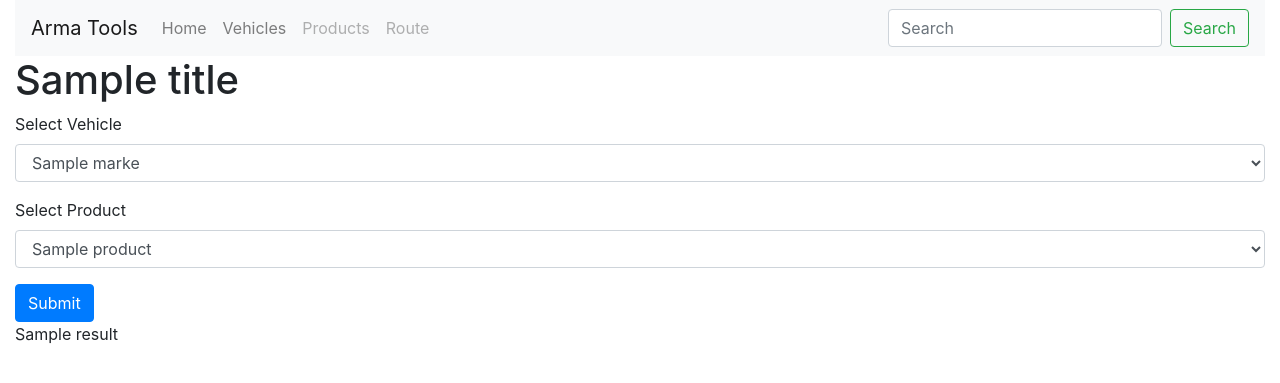
After one commit to romeo-25-04/mongo_cortes, a Flask app: template app/templates/route.html in a window 1280 px wide. The commit adds this page. Shown: the top 383 px of the page. Run offline with Flask 2, Linux system fonts and the light colour scheme; the template is opened without the code that fills it: most values are stand-ins (such as "Sample title", 1, 10 or a date in 2020); some libraries are stand-ins or nearby versions.

Commit message:
add route calculation

```diff
--- a/app/templates/index.html
+++ b/app/templates/index.html
@@ -12,7 +12,8 @@
 <body class="container-fluid">
 <nav class="navbar navbar-expand-lg navbar-light bg-light">
     <a class="navbar-brand" href="/">Arma Tools</a>
-      <button class="navbar-toggler" type="button" data-toggle="collapse" data-target="#mainNavbar" aria-controls="mainNavbar" aria-expanded="false" aria-label="Toggle navigation">
+    <button class="navbar-toggler" type="button" data-toggle="collapse" data-target="#mainNavbar"
+            aria-controls="mainNavbar" aria-expanded="false" aria-label="Toggle navigation">
         <span class="navbar-toggler-icon"></span>
     </button>
 
@@ -27,6 +28,9 @@
             <li class="nav-item {{ acProd }}">
                 <a class="nav-link disabled" href="/products">Products</a>
             </li>
+            <li class="nav-item {{ acRoute }}">
+                <a class="nav-link disabled" href="/route">Route</a>
+            </li>
         </ul>
         <form class="form-inline my-2 my-lg-0">
             <input class="form-control mr-sm-2" type="search" placeholder="Search" aria-label="Search">
@@ -34,7 +38,6 @@
         </form>
     </div>
 </nav>
-
 
 
 <h1>{{ title }}</h1>
@@ -46,8 +49,12 @@
 
 <!-- Optional JavaScript -->
 <!-- jQuery first, then Popper.js, then Bootstrap JS -->
-    <script src="https://code.jquery.com/jquery-3.2.1.slim.min.js" integrity="sha384-KJ3o2DKtIkvYIK3UENzmM7KCkRr/rE9/Qpg6aAZGJwFDMVNA/GpGFF93hXpG5KkN" crossorigin="anonymous"></script>
-    <script src="https://cdnjs.cloudflare.com/ajax/libs/popper.js/1.12.9/umd/popper.min.js" integrity="sha384-ApNbgh9B+Y1QKtv3Rn7W3mgPxhU9K/ScQsAP7hUibX39j7fakFPskvXusvfa0b4Q" crossorigin="anonymous"></script>
+<script src="https://code.jquery.com/jquery-3.2.1.slim.min.js"
+        integrity="sha384-KJ3o2DKtIkvYIK3UENzmM7KCkRr/rE9/Qpg6aAZGJwFDMVNA/GpGFF93hXpG5KkN"
+        crossorigin="anonymous"></script>
+<script src="https://cdnjs.cloudflare.com/ajax/libs/popper.js/1.12.9/umd/popper.min.js"
+        integrity="sha384-ApNbgh9B+Y1QKtv3Rn7W3mgPxhU9K/ScQsAP7hUibX39j7fakFPskvXusvfa0b4Q"
+        crossorigin="anonymous"></script>
 <script src="/static/js/bootstrap.min.js"></script>
 </body>
 </html>
--- /dev/null
+++ b/app/templates/route.html
@@ -0,0 +1,26 @@
+{% extends "index.html" %}
+{% block body %}
+<form method="post">
+    <div class="form-group">
+        <label for="formSelectVehicle">Select Vehicle</label>
+        <select class="form-control" id="formSelectVehicle" name="Vehicle">
+        {% for vehicle in vehicles %}
+            <option value="{{ vehicle._id }}">{{ vehicle.marke }}</option>
+        {% endfor %}
+        </select>
+    </div>
+    <div class="form-group">
+        <label for="formSelectProduct">Select Product</label>
+        <select class="form-control" id="formSelectProduct" name="Product">
+        {% for product in products %}
+            <option value="{{ product._id }}">{{ product.name }}</option>
+        {% endfor %}
+        </select>
+    </div>
+    <button type="submit" class="btn btn-primary">Submit</button>
+</form>
+
+<div>
+    {{ result }}
+</div>
+{% endblock %}
--- a/main.py
+++ b/main.py
@@ -76,7 +76,7 @@ def money(dolar):
     return formatted[:-3]
 
 
-def route(db, veh, prod):
+def route_calc(db, veh, prod):
     empty_load = veh.get('max_load', 0)
     mats = prod.get('mat_consume', [])
     gewicht_in_materials = 0
@@ -85,7 +85,7 @@ def route(db, veh, prod):
         mat_consume = mat.get('number', 1)
         mat_gewicht = db.get_item_by_id('products', mat_id).get('gewicht', 1)
         gewicht_in_materials += mat_gewicht * mat_consume
-    pieces = int(empty_load / gewicht_in_materials)
+    pieces = int(empty_load / gewicht_in_materials) if gewicht_in_materials != 0 else int(empty_load / 2)
     receipt = pieces * prod.get('preis', 0)
     components = []
     for mat in mats:
@@ -160,7 +160,7 @@ def main():
     kupferbaren = database.get_item_by_id('products', '5a4f7468b9346e0b0ca8aba3')
     elektro = database.get_item_by_id('products', '5a53492ab9346e07a4c78e79')
 
-    name, marke, pieces, receipt, info = route(database, blackfish, elektro)
+    name, marke, pieces, receipt, info = route_calc(database, blackfish, elektro)
     print('{} with {} can make {} pieces. Receipt:${}'.format(
         name, marke, pieces, receipt
     ))
```
Also changed, not shown: app/views.py (+46 -17 lines). Lines whose indentation alone changed are shown as unchanged.
